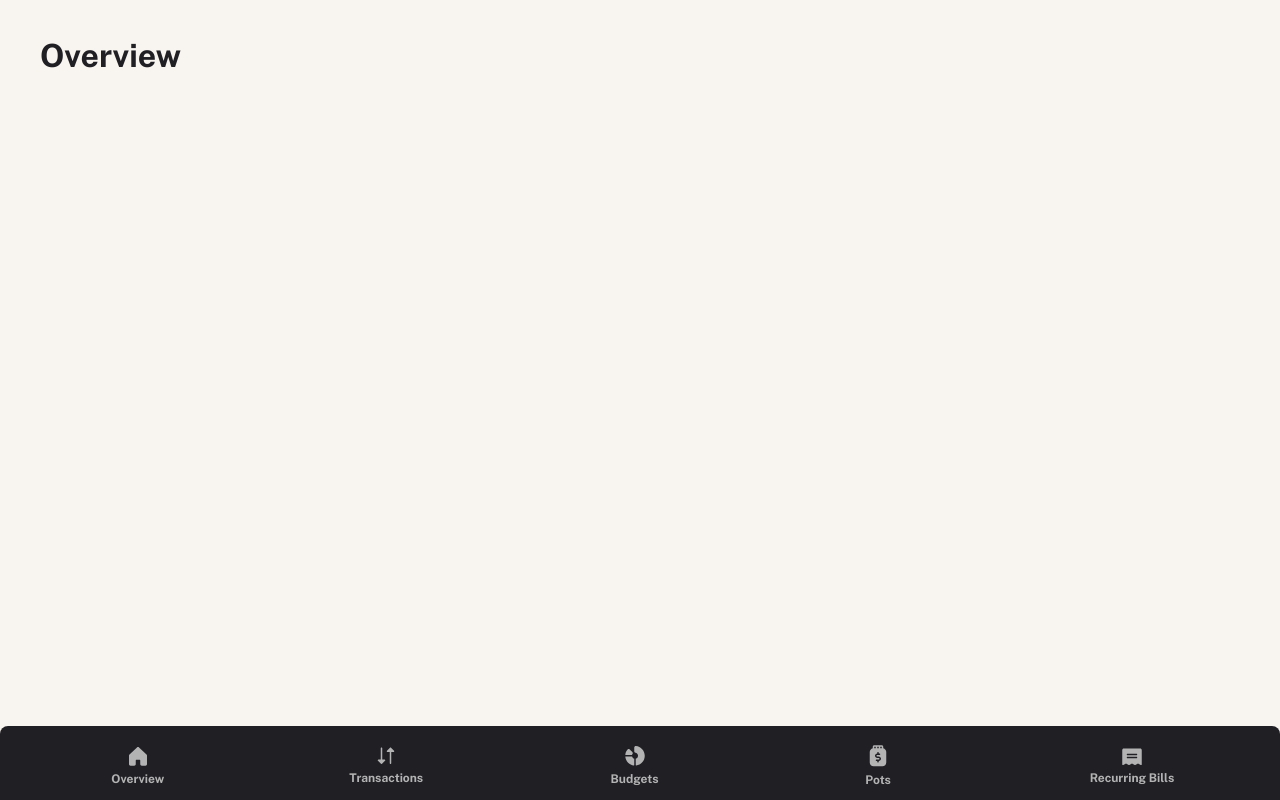
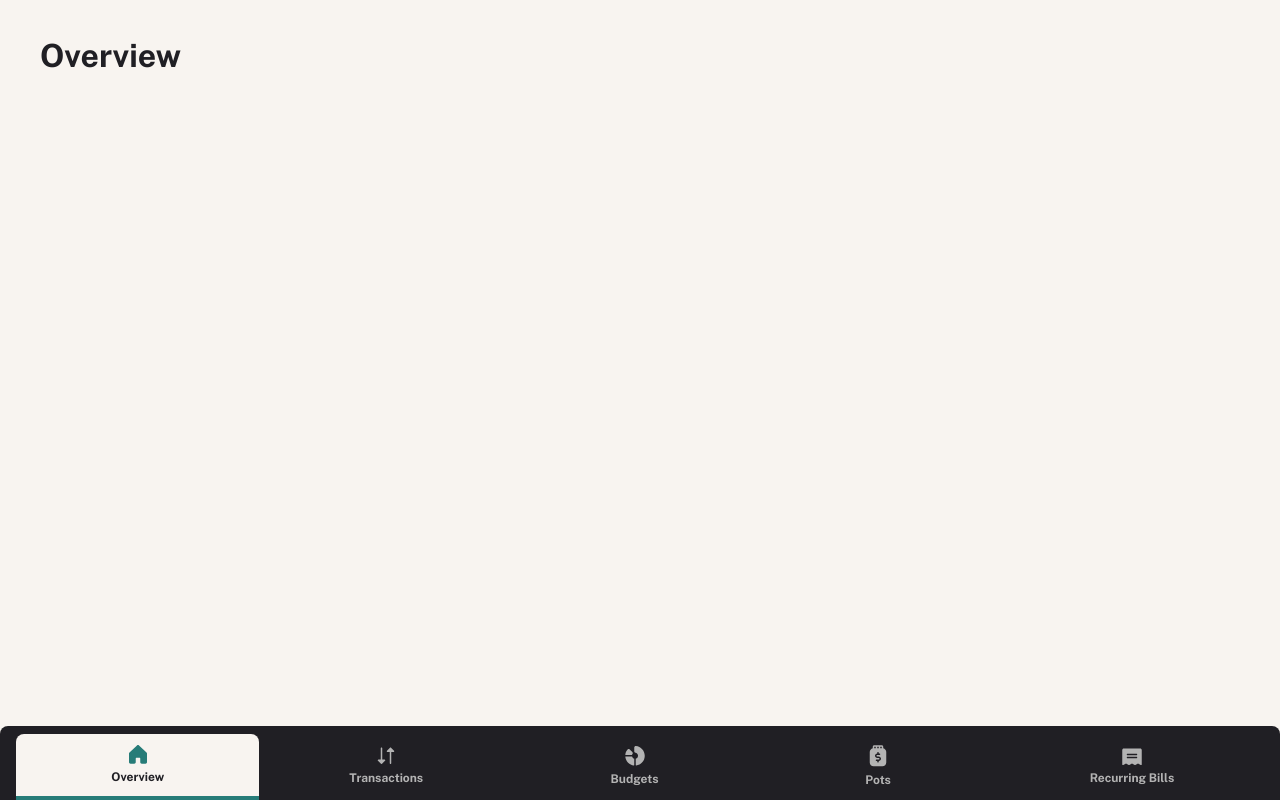
Before and after one commit to Mateeb11/personal-finance-app, a Next.js app: page / in a window 1280 px wide. Built offline with nearby package versions, Linux system fonts and the light colour scheme.

Commit message:
set overview route active when use on default route

```diff
--- a/app/_components/navIcon.tsx
+++ b/app/_components/navIcon.tsx
@@ -6,15 +6,24 @@ import { use } from "react";
 import { usePathname } from "next/navigation";
 import { MiniminzeMenuStatusContext } from "../_providers/minimizeMenuStatus-provider";
 
-export default function NavIcon({ href, iconText, children }: any) {
+export default function NavIcon({
+  href,
+  iconText,
+  defaultRoute = false,
+  children,
+}: any) {
   const path: string = usePathname();
 
   const { minimizeBar } = use(MiniminzeMenuStatusContext);
 
+  console.log(path);
+
   return (
     <div
       className={`${classes.iconContainer} ${
-        path.startsWith(href) ? classes.active : classes.navHover
+        path.startsWith(href) || (path.length === 1 && defaultRoute)
+          ? classes.active
+          : classes.navHover
       } ${minimizeBar === "true" ? "pl-8 pr-6" : undefined}`}
     >
       <span className={classes.icon}>{children}</span>
--- a/app/_components/navbar.tsx
+++ b/app/_components/navbar.tsx
@@ -51,7 +51,7 @@ export default function Navbar() {
         <ul className={classes.navLinks}>
           <li>
             <Link href="/overview">
-              <NavIcon href="/overview" iconText="Overview">
+              <NavIcon href="/overview" iconText="Overview" defaultRoute={true}>
                 <OverviewIcon />
               </NavIcon>
             </Link>
```
